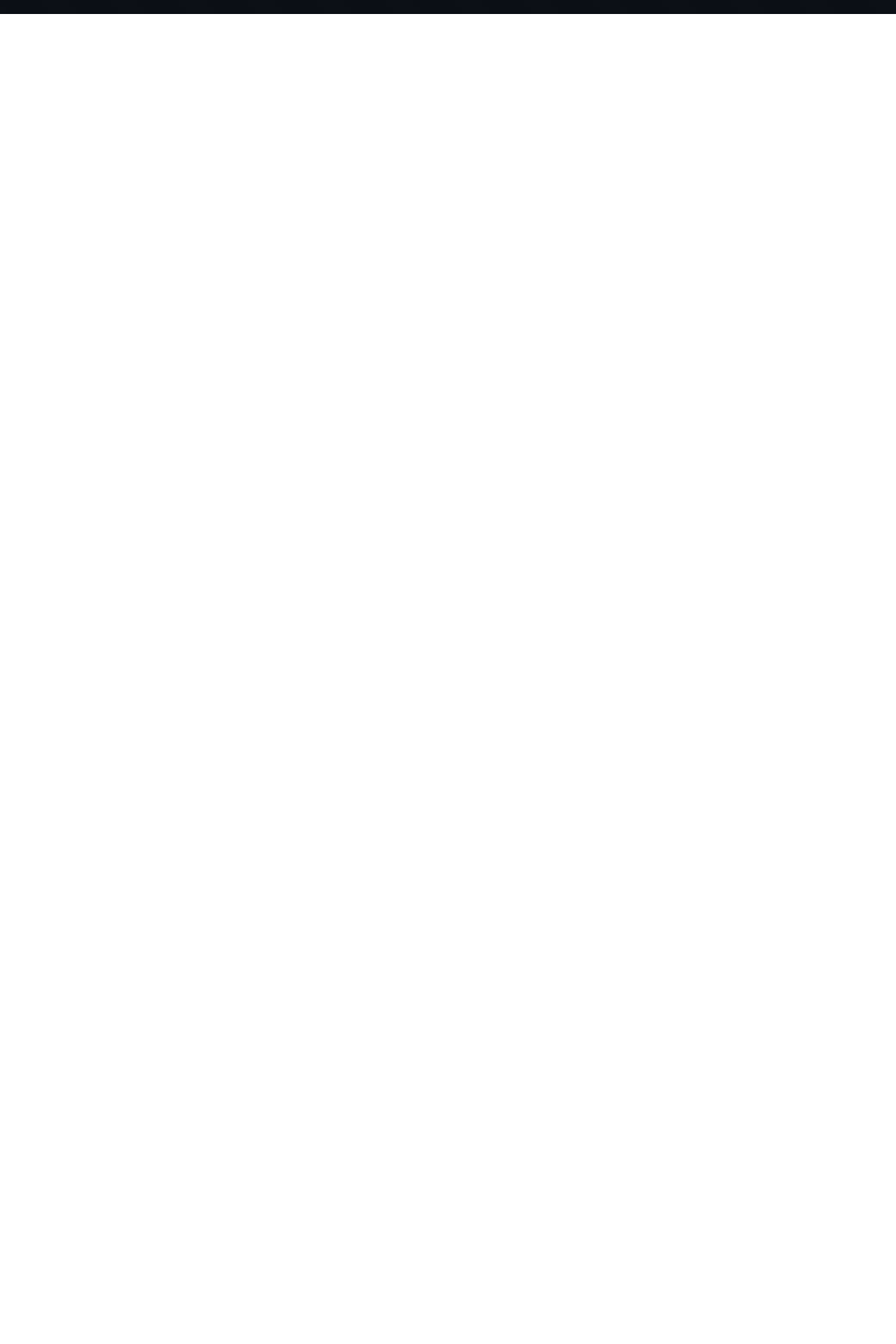
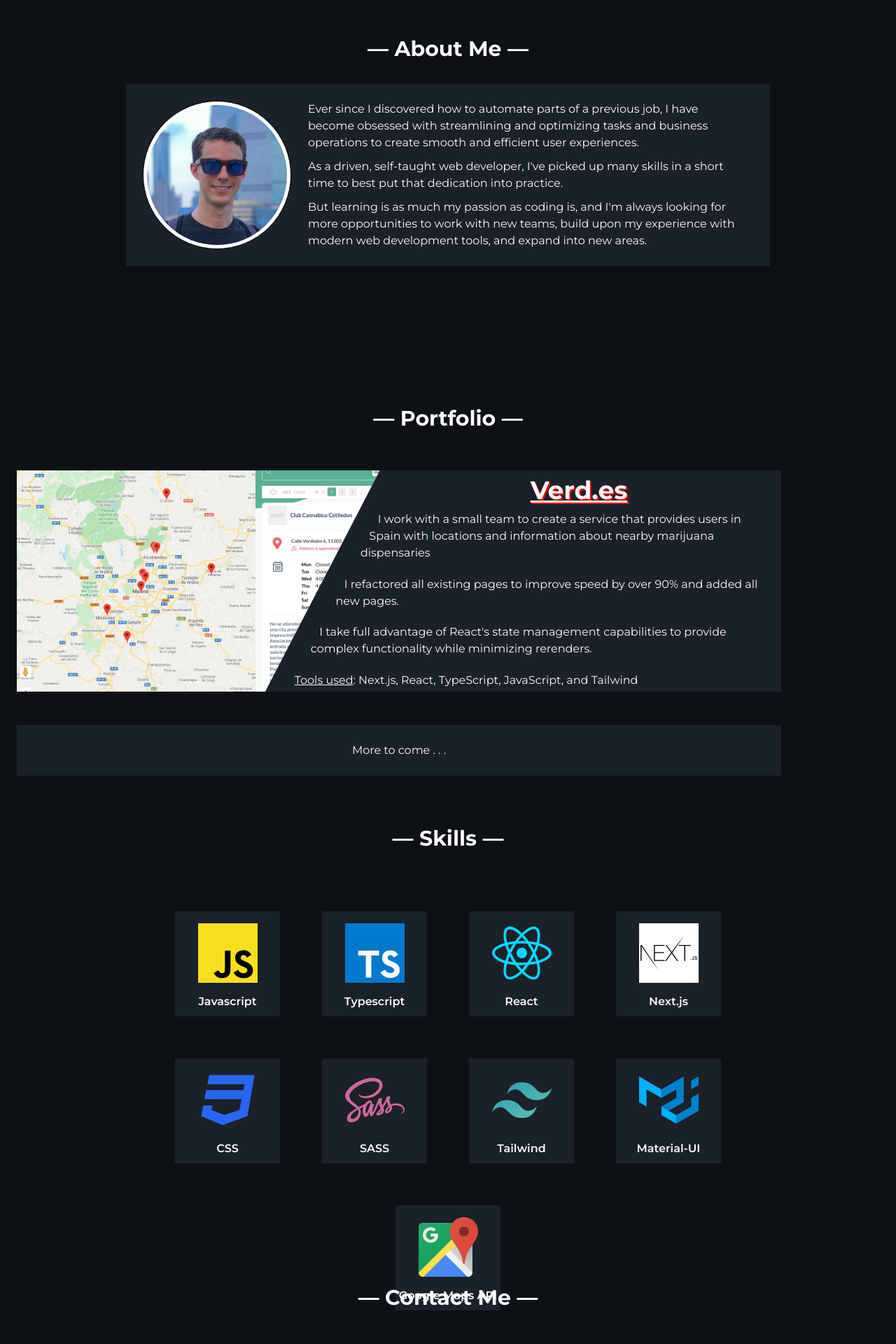
Before and after one commit to dslovinsky/danielslovinsky.com, a Next.js app: page / in a window 1280 px wide. Shown: the part 780-2700 px from the top of the page at 70% size. Before the commit the page ends 800 px from the top, so only its background shows below. Built offline with nearby package versions, Linux system fonts and the light colour scheme.

Commit message:
Fixes build errors

```diff
--- a/pages/index.tsx
+++ b/pages/index.tsx
@@ -29,7 +29,7 @@ export default function Home() {
       <main className={styles.main}>
         <NavBar />
         {!isMobile && <ScrollAnchor />}
-        {width ? (
+        {process.env.NODE_ENV === 'production' && width ? (
           <GoL
             key={`${calcW}${calcH}`}
             width={calcW}
@@ -42,11 +42,11 @@ export default function Home() {
           <div className="h-screen" />
         )}
         <Title id="Home" className="h-screen" />
-        {/* <About id="About" /> */}
-        {/* <Portfolio id="Portfolio" /> */}
-        {/* <Skills id="Skills" /> */}
-        {/* <Contact id="Contact" /> */}
-        {/* <BackToTop /> */}
+        <About id="About" />
+        <Portfolio id="Portfolio" />
+        <Skills id="Skills" />
+        <Contact id="Contact" />
+        <BackToTop />
       </main>
     </>
   );
```
